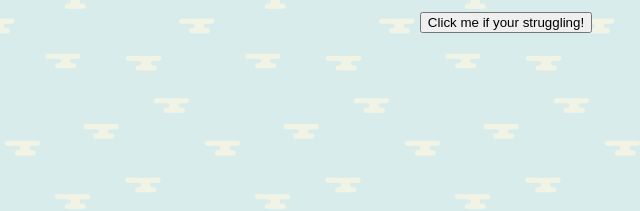
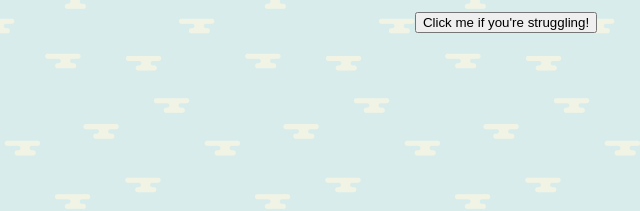
Before and after one commit to alexschu90/Psychic-Game, a plain HTML site: page index.html in a window 1280 px wide. Shown: the part 574-785 px from the top of the page, 134-774 px from the left. Drawn offline with Linux system fonts and the light colour scheme.

Commit message:
updated spelling

```diff
--- a/index.html
+++ b/index.html
@@ -31,7 +31,7 @@
         </section>
         <br>
         <div class="hint">
-        <button onclick="hintButton()">Click me if your struggling!</button>
+        <button onclick="hintButton()">Click me if you're struggling!</button>
         <script src="assets/javascript/game.js"></script>
         </div>
 
```
